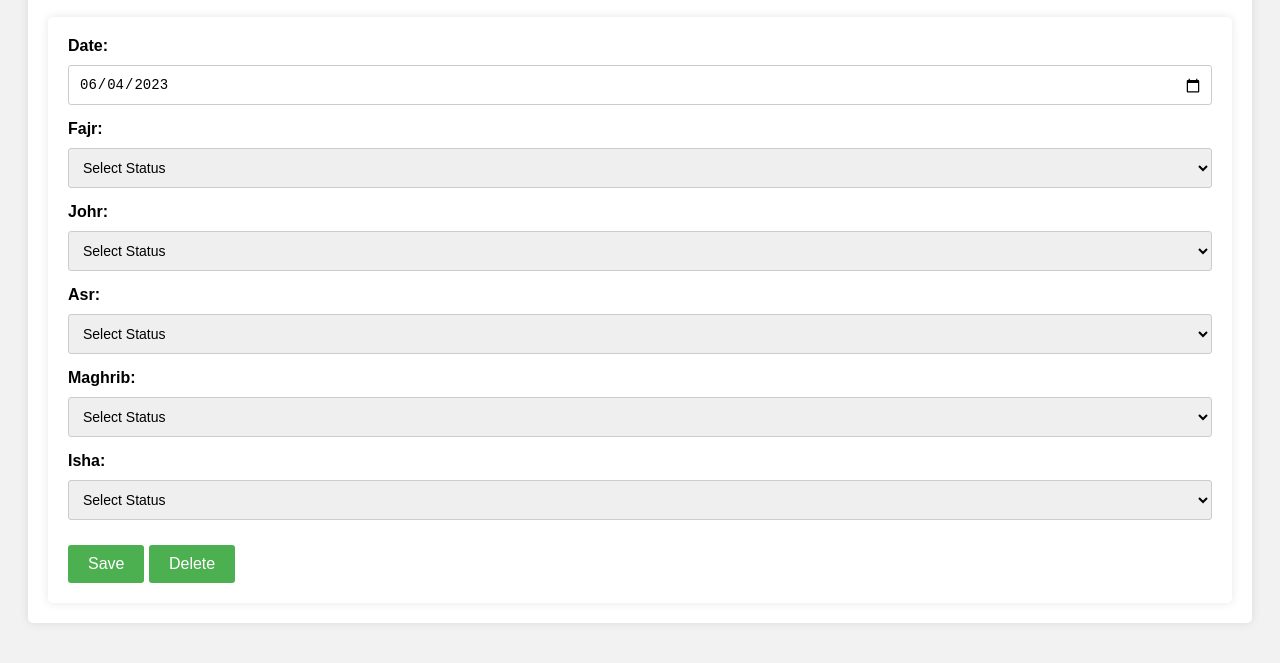
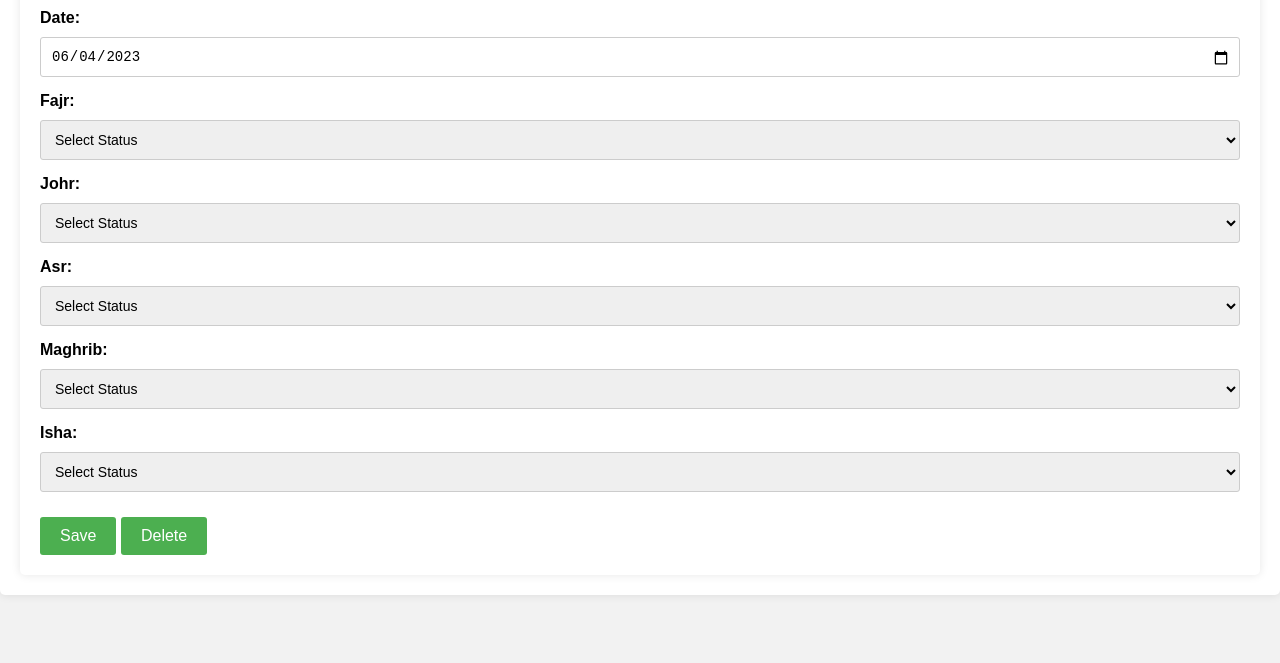
Before and after one commit to bayejid00/prayer, a plain HTML site: page index.html in a window 1280 px wide. Shown: the part 137-800 px from the top of the page. Drawn offline with Linux system fonts and the light colour scheme.

Commit message:
Remove padding from body

```diff
--- a/index.html
+++ b/index.html
@@ -8,10 +8,13 @@
     <link rel="icon" type="image/png" href="prayer-icon.png">
     <title>Prayer Status</title>
     <style>
+        html,body {
+            padding: 0;
+            margin: 0;
+        }
         body {
             font-family: Arial, sans-serif;
             background-color: #f2f2f2;
-            padding: 20px;
         }
 
         .container {
```
